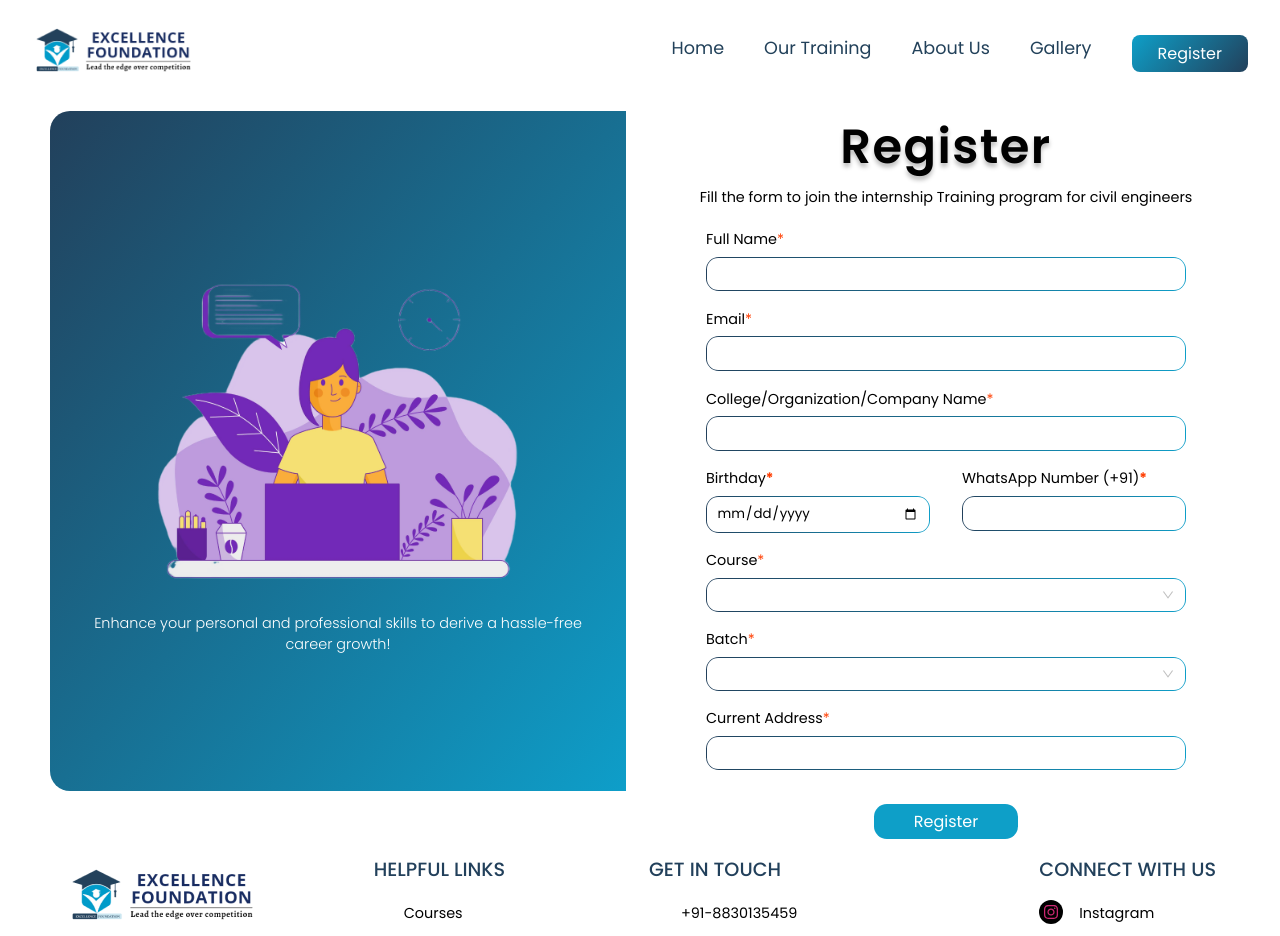
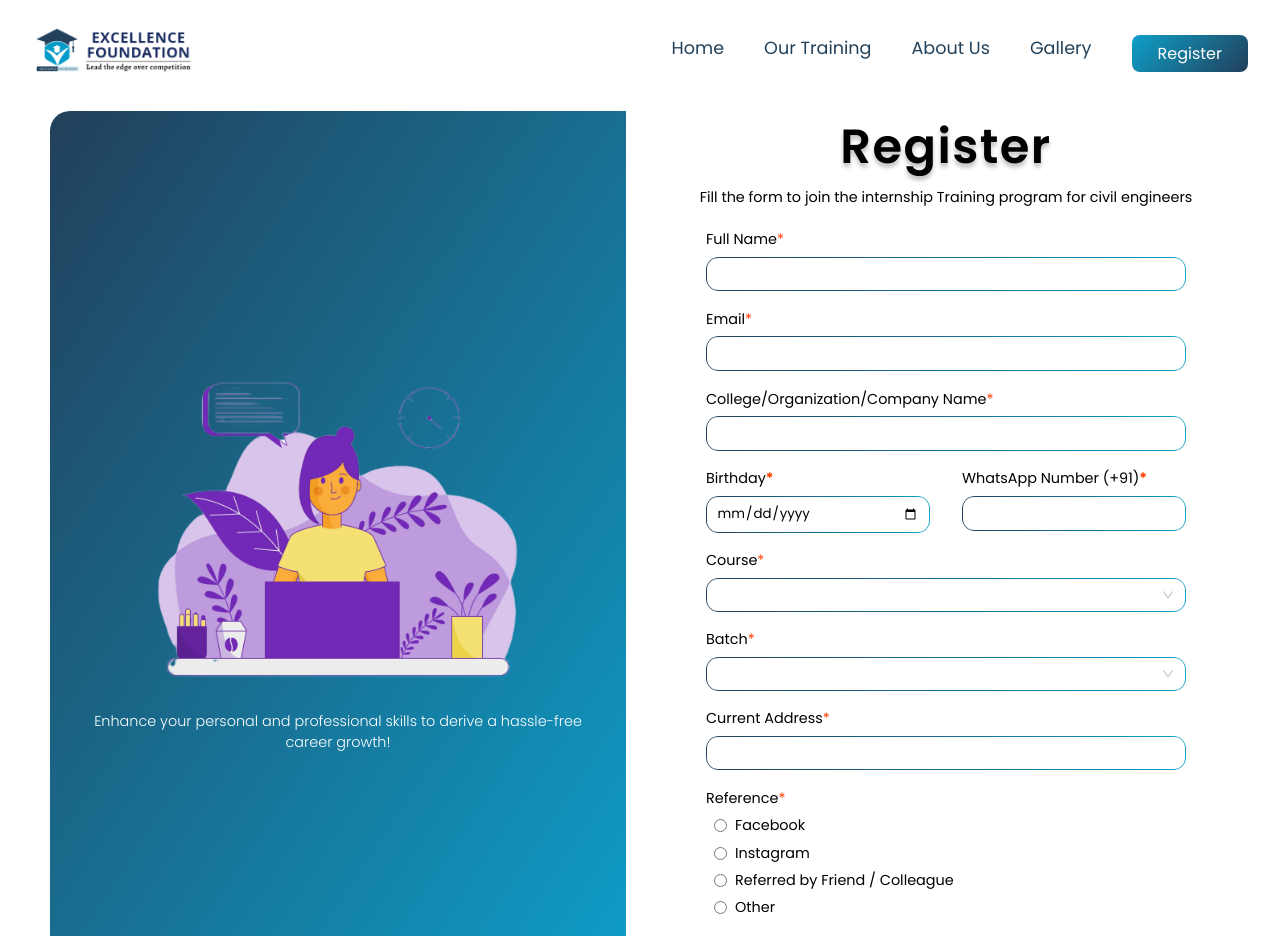
Before and after one commit to wyash12/ef-frontend, a Next.js app: page /register in a window 1280 px wide. Shown: the top 936 px of the page. Built offline with nearby package versions, Linux system fonts and the light colour scheme; some icons are missing.

Commit message:
Add reference field to register form

```diff
--- a/components/register/Containers/RightContainer.module.scss
+++ b/components/register/Containers/RightContainer.module.scss
@@ -167,6 +167,28 @@
       align-self: center;
     }
   }
+
+  .refWrapper {
+    display: flex;
+    flex-direction: column;
+    // gap: 0.5rem;
+
+    .ref {
+      padding-left: 0.5rem;
+      display: flex;
+      gap: 0.5rem;
+      align-items: center;
+    }
+
+    .inputWrapper {
+      width: 50%;
+      margin-left: 2rem;
+
+      .inputBox {
+        background-color: red;
+      }
+    }
+  }
 }
 
 @media only screen and (max-width: 1024px) {
--- a/components/register/Containers/RightContainer.tsx
+++ b/components/register/Containers/RightContainer.tsx
@@ -8,6 +8,7 @@ export default function RightContainer() {
   const [courseValue, setCourseValue] = useState<string | null>(null);
   const [batchValue, setBatchValue] = useState<string | null>(null);
   const [batches, setBatches] = useState<any[]>([]);
+  const [reference, setReference] = useState<string | null>(null);
 
   const courseOptions: any[] = [];
 
@@ -20,6 +21,7 @@ export default function RightContainer() {
 
   const onCourseSelection = (value: string) => {
     setCourseValue(value);
+    setBatchValue(null);
     const newBatches: any[] = [];
     const foundIndex = CourseData.findIndex((course) => course.id === value);
     if (foundIndex !== -1) {
@@ -67,7 +69,7 @@ export default function RightContainer() {
             Email<span className={classes.spanClass}>*</span>
           </label>
           <div className={classes.inputWrapper}>
-            <input type="text" className={classes.inputBox} />
+            <input type="text" className={classes.inputBox} required />
           </div>
         </div>
         <div className={classes.divClass}>
@@ -76,7 +78,7 @@ export default function RightContainer() {
             <span className={classes.spanClass}>*</span>
           </label>
           <div className={classes.inputWrapper}>
-            <input type="text" className={classes.inputBox} />
+            <input type="text" className={classes.inputBox} required />
           </div>
         </div>
         <div className={classes.bdayAndWhatsappDiv}>
@@ -87,7 +89,7 @@ export default function RightContainer() {
             </label>
 
             <div className={classes.inputWrapper}>
-              <input type="date" className={classes.inputBox} />
+              <input type="date" className={classes.inputBox} required />
             </div>
             {/* <Image src={Insert_Table} alt="" className={classes.imgClass} /> */}
           </div>
@@ -96,7 +98,7 @@ export default function RightContainer() {
               WhatsApp Number (+91)<span className={classes.spanClass}>*</span>
             </label>
             <div className={classes.inputWrapper}>
-              <input type="text" className={classes.inputBox} />
+              <input type="text" className={classes.inputBox} required />
             </div>
           </div>
         </div>
@@ -130,6 +132,7 @@ export default function RightContainer() {
               className={classes.select}
               bordered={false}
               options={batches}
+              value={batchValue}
             />
           </div>
         </div>
@@ -138,11 +141,47 @@ export default function RightContainer() {
           <label htmlFor="current-address">
             Current Address<span className={classes.spanClass}>*</span>
           </label>
-          <div className="">
-            <div className={classes.inputWrapper}>
-              <input type="text" className={classes.inputBox} />
+          <div className={classes.inputWrapper}>
+            <input type="text" className={classes.inputBox} required />
+          </div>
+        </div>
+        <div className={classes.divClass}>
+          <label htmlFor="Email">
+            Reference<span className={classes.spanClass}>*</span>
+          </label>
+          {[
+            "Facebook",
+            "Instagram",
+            "Referred by Friend / Colleague",
+            "Other",
+          ].map((element, index) => (
+            <div key={index} className={classes.refWrapper}>
+              <div className={classes.ref}>
+                <input
+                  type="radio"
+                  id="reference"
+                  name="reference"
+                  value={element}
+                  onChange={() => {
+                    setReference(element);
+                  }}
+                  required
+                />
+                <label>{element}</label>
+              </div>
+              {element === "Referred by Friend / Colleague" &&
+                reference === "Referred by Friend / Colleague" && (
+                  <div className={classes.inputWrapper}>
+                    <input
+                      type="text"
+                      className={classes.inputBox}
+                      required
+                      placeholder="Enter Friend / Colleague Name"
+                    />
+                  </div>
+                )}
             </div>
-          </div>
+          ))}
         </div>
         <button
           type="submit"
--- a/components/register/RegisterationLanding.module.scss
+++ b/components/register/RegisterationLanding.module.scss
@@ -5,13 +5,14 @@
   margin-left: 50px;
   margin-right: 50px;
   width: 100%;
-  height: 700px;
+  // height: 700px;
+  height: 100%;
 
   .left {
     display: flex;
     flex-direction: column;
     width: 45%;
-    height: 100%;
+    // height: 100%;
     justify-content: center;
     align-items: center;
     background: linear-gradient(
```
